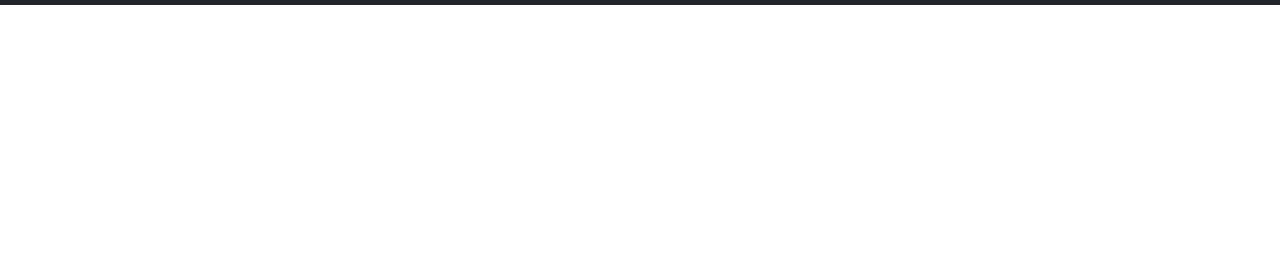
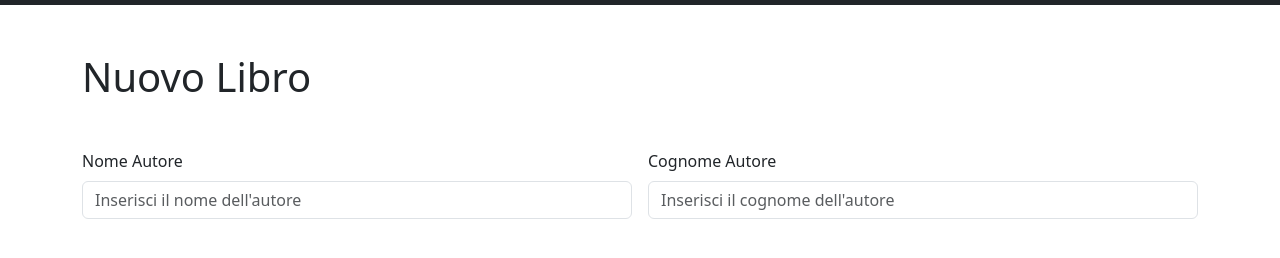
Before and after one commit to veronicacrisafi/html-css-bootstrap-dashboard, a plain HTML site: page addbook.html in a window 1280 px wide. Shown: the part 72-330 px from the top of the page. Drawn offline with nearby package versions, Linux system fonts and the light colour scheme.

Commit message:
inserio form nome autore e cognome autore

```diff
--- a/addbook.html
+++ b/addbook.html
@@ -52,7 +52,34 @@
             </nav>
         </header>
     </header>
-    <main></main>
+    <main>
+        <div class="container">
+            <div class="row">
+                <div class="col">
+                    <div class="mt-5 mb-5">
+                        <h1>Nuovo Libro</h1>
+                    </div>
+                    <div class="row g-3">
+                        <div class="col">
+                            <label for="inputEmail4" class="form-label">Nome Autore</label>
+                            <input type="text" class="form-control" placeholder="Inserisci il nome dell'autore"
+                                aria-label="First name">
+                        </div>
+                        <div class="col">
+                            <label for="inputEmail4" class="form-label">Cognome Autore</label>
+                            <input type="text" class="form-control" placeholder="Inserisci il cognome dell'autore"
+                                aria-label="Last name">
+                        </div>
+                    </div>
+                </div>
+                <!-- /.col -->
+            </div>
+            <!-- /.row -->
+        </div>
+        <!-- /.container -->
+
+
+    </main>
 
 
 
```
